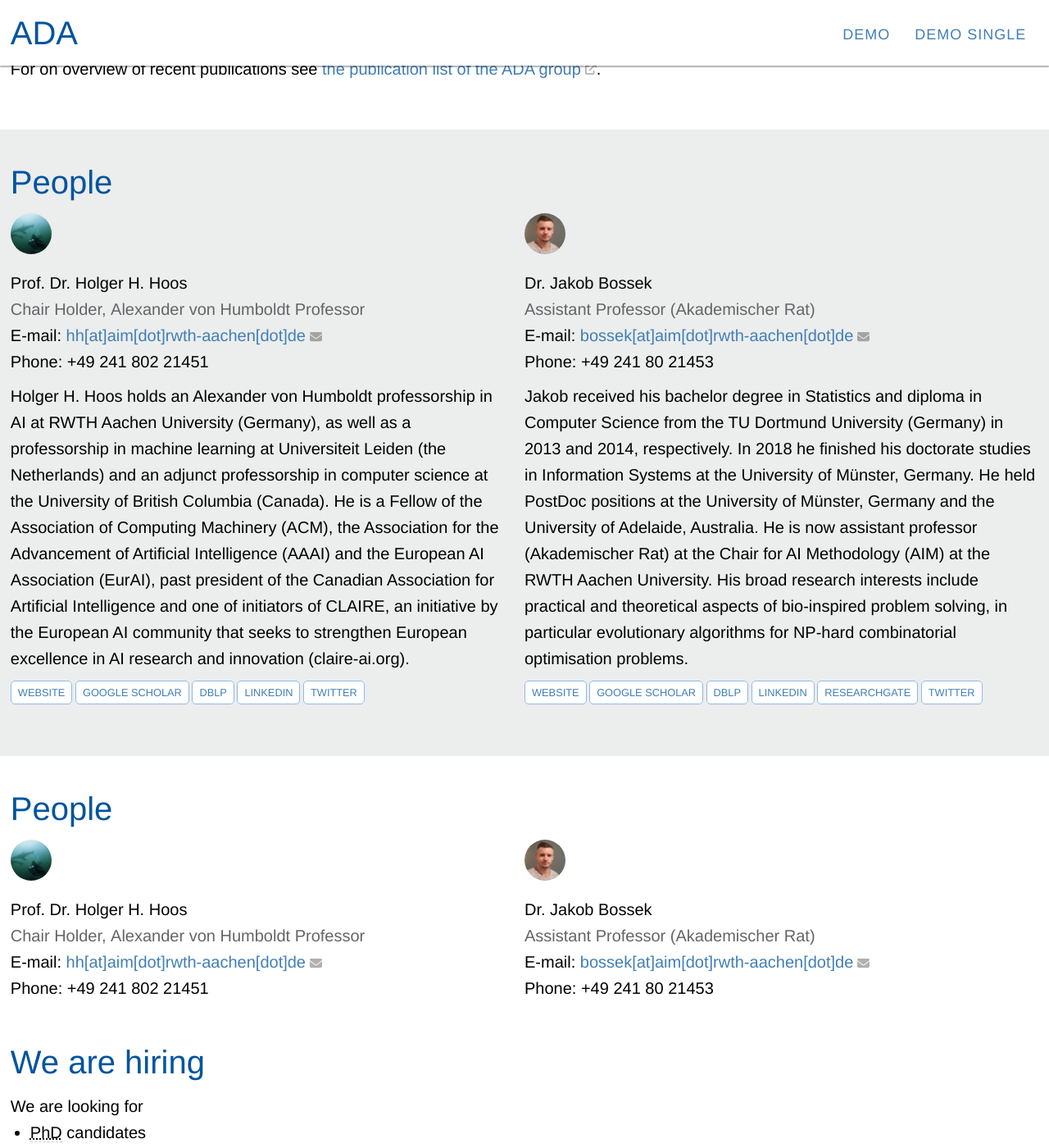
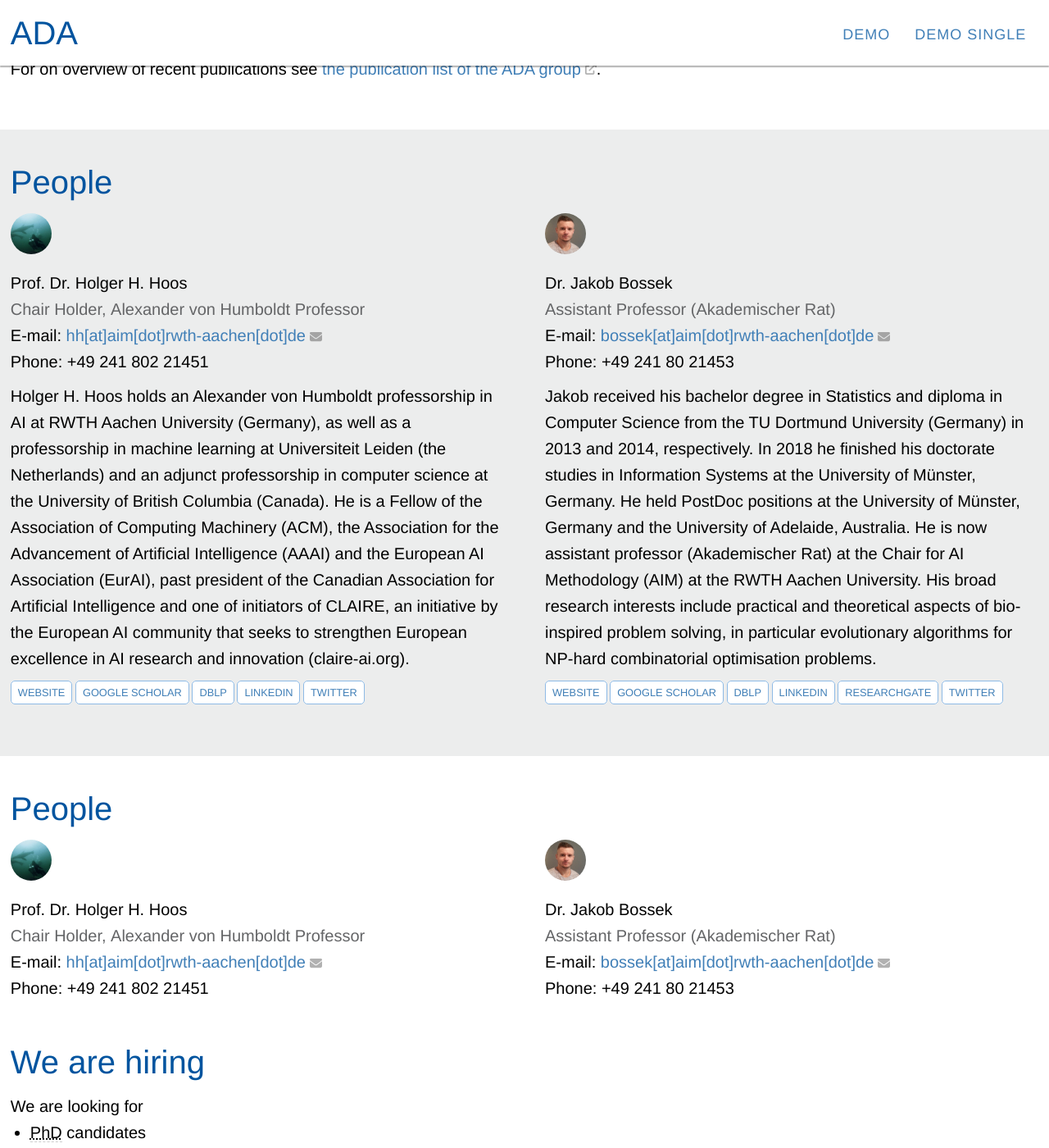
Before and after one commit to ADA-research/jekyll-theme-ada, a Jekyll site: the page built from index.html, in a window 1280 px wide and 1400 px high, scrolled down 1087 px. Shown: the whole window at 82% size. Built offline with Jekyll 4.4.1, drawn with Linux system fonts in a browser that asks for light colours; nearby versions of some CDN libraries; the list of posts is cut into pages by our own code.

Commit message:
add column gap between group members

```diff
--- a/_sass/jekyll-theme-ada.scss
+++ b/_sass/jekyll-theme-ada.scss
@@ -318,6 +318,7 @@ footer .box {
   display: grid;
   grid-template-columns: 1fr 1fr;
   grid-row-gap: 25px;
+  grid-col-gap: 25px;
 }
 
 #logo:after {
@@ -416,10 +417,7 @@ header ul a:hover {
   display: grid;
   grid-template-columns: 1fr 1fr;
   grid-row-gap: 25px;
-}
-
-.member:first-child {
-  padding-right: 25px;
+  grid-column-gap: 50px;
 }
 
 .member-image {
```
Also changed, not shown: jekyll-theme-ada.gemspec.
